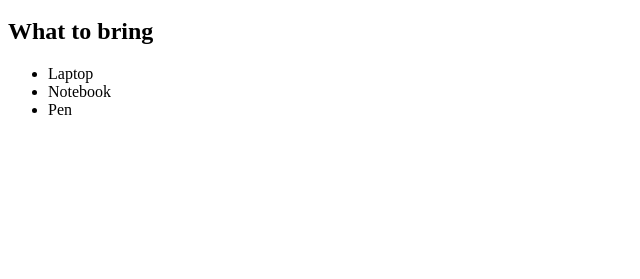
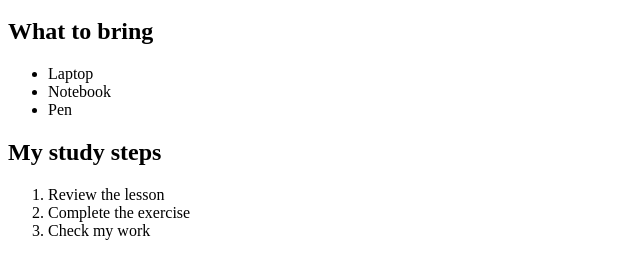
Before and after one commit to Mouad-Skho/Geeks-Institute-Bootcamp, a plain HTML site: page Week2/Day4/ExercisesXP/index.html in a window 1280 px wide. Shown: the part 101-380 px from the top of the page, without its empty margins (0-640 px from the left). Drawn offline with Linux system fonts and the light colour scheme.

Commit message:
4. Create “My study steps”

```diff
--- a/Week2/Day4/ExercisesXP/index.html
+++ b/Week2/Day4/ExercisesXP/index.html
@@ -20,6 +20,14 @@
                 <li>Pen</li>
             </ul>
         </section>
+        <section>
+            <h1>My study steps</h1>
+            <ol>
+                <li>Review the lesson</li>
+                <li>Complete the exercise</li>
+                <li>Check my work</li>
+            </ol>
+        </section>
     </main>
 </body>
 </html>
```
